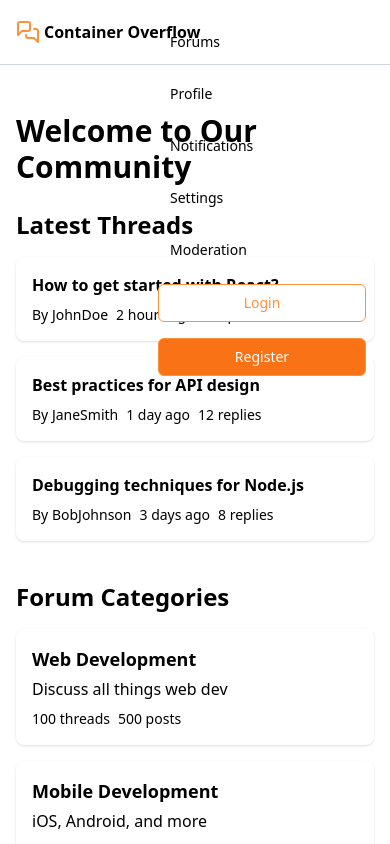
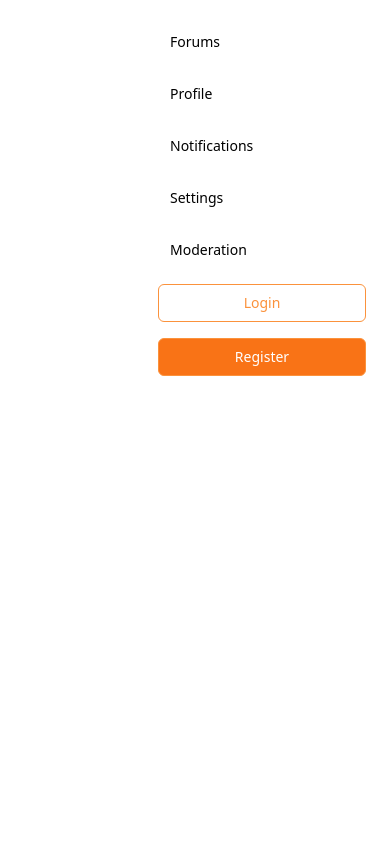
Before and after one commit to mddanish867/cummunity-forun, a React (Vite) app: page / in a window 390 px wide. Both pictures are taken after a click on the button 362 px from the left and 32 px from the top of the page. Shown: the top 844 px of the page. Built offline with nearby package versions, Linux system fonts and the light colour scheme.

Commit message:
modified the navbar and moderate component

```diff
--- a/src/Pages/ModerationPanel.jsx
+++ b/src/Pages/ModerationPanel.jsx
@@ -9,7 +9,7 @@ const ModerationPanel = () => {
       <Navbar />
       <main className="max-w-7xl mx-auto py-6 sm:px-6 lg:px-8">
         <div className="px-4 py-6 sm:px-0">
-          <h1 className="text-3xl font-bold mb-6">Moderation Panel</h1>
+          <h1 className="text-3xl font-semibold mb-6">Moderation Panel</h1>
 
           <div className="mb-4 border-b border-gray-200">
             <nav className="flex flex-wrap space-x-4">
--- a/src/Pages/Navbar.jsx
+++ b/src/Pages/Navbar.jsx
@@ -26,8 +26,17 @@ const Navbar = () => {
           <div className="flex items-center">
             <a href="/" className="flex-shrink-0 flex items-center">
               <MessagesSquare className="text-orange-400 mr-1" />
-              <strong className="font-semibold">Container Overflow</strong>
             </a>
+
+            {/* Search Input (Mobile) */}
+            <div className="md:hidden flex items-center ml-2">
+              <input
+                onClick={handleSearchResult}
+                type="text"
+                placeholder="Search..."
+                className="w-40 px-2 py-1 border rounded-md text-sm focus:outline-none focus:ring-2 focus:ring-orange-400"
+              />
+            </div>
 
             {/* Desktop Links */}
             <div className="hidden md:block">
@@ -59,7 +68,7 @@ const Navbar = () => {
                   onClick={handleSearchResult}
                   type="text"
                   placeholder="Search..."
-                  className="w-64 px-4 py-2 border rounded-md text-sm focus:outline-none focus:ring-2 focus:ring-orange-400-foreground"
+                  className="w-64 px-4 py-2 border rounded-md text-sm focus:outline-none focus:ring-2 focus:ring-orange-400"
                 />
               </div>
               <button
@@ -91,8 +100,8 @@ const Navbar = () => {
 
       {/* Mobile Menu (Sliding from the right) */}
       {mobileMenuOpen && (
-        <div className="fixed inset-0 bg-primary text-primary-foreground z-50 flex justify-end">
-          <div className="bg-primary w-64 h-full p-6">
+        <div className="fixed inset-0 bg-white text-primary-foreground z-50 flex justify-end">
+          <div className="bg-white w-64 h-full p-6">
             <div className="flex flex-col space-y-4">
               <a
                 href="/forums"
```
